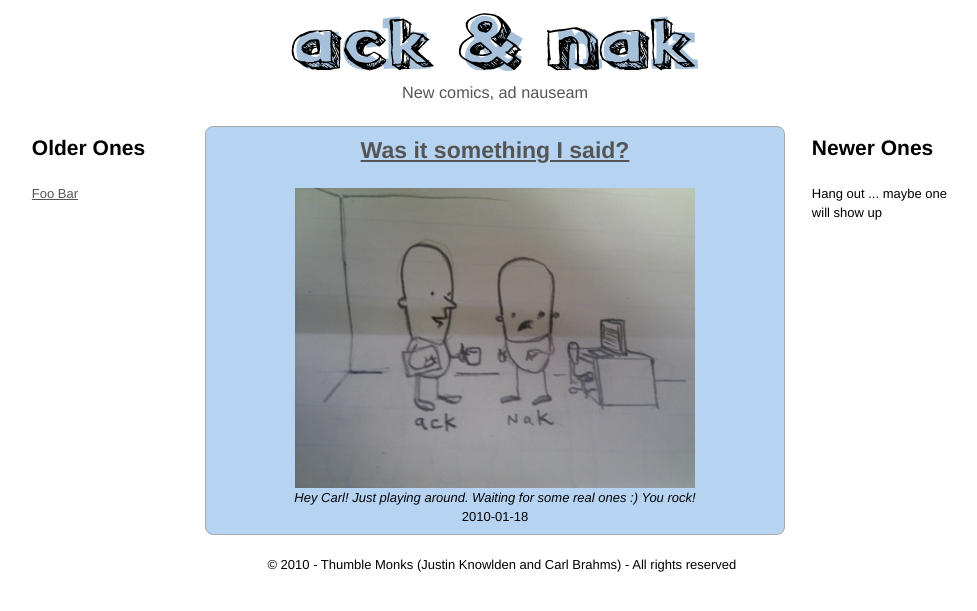
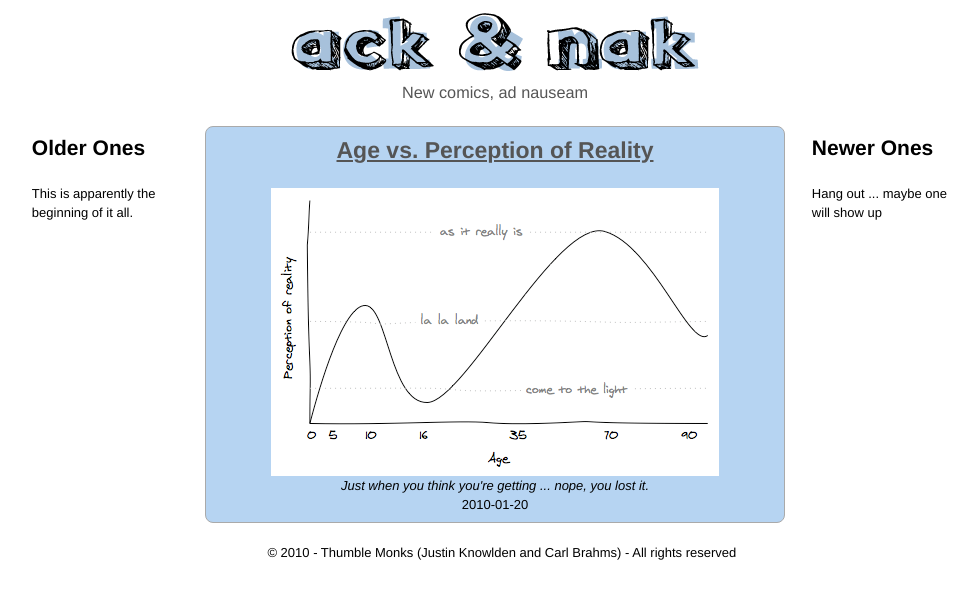
Before and after one commit to thumblemonks/acknak, a Jekyll site: the page built from index.html, in a window 1280 px wide. Shown: the top 611 px of the page, without its empty margins (135-1112 px from the left). Built offline with Jekyll 4.4.1, drawn with Linux system fonts in a browser that asks for light colours; Markdown is read by kramdown in place of the engine named in the settings.

Commit message:
Removed the fake. Added a real one

```diff
--- a/_layouts/default.html
+++ b/_layouts/default.html
@@ -41,7 +41,7 @@
         <div class="grid_10">
           <div id="comic">
             <h2><a href="{{ comic.url }}" title="{{ comic.title }}">{{ comic.title }}</a></h2>
-            <img src="/images/comics/{{ comic.comic }}" width="{{ comic.width }}" height="{{ comic.height }}" alt="{{ comic.alt }}" />
+            <img src="/images/comics/{{ comic.comic }}" width="{{ comic.width }}" height="{{ comic.height }}" alt="{{ comic.alt }}" title="{{ comic.alt }}" />
             <div class="caption">{{ comic.content }}</div>
             <div class="published">{{ comic.date | date: "%Y-%m-%d" }}</div>
           </div>
--- a/comics/_posts/2010-01-18-was-it-something-i-said.html
+++ /dev/null
@@ -1,10 +0,0 @@
----
-layout: default
-title: Was it something I said?
-comic: "acknak-mockup.jpg"
-width: 400
-height: 300
-alt: Sir Nice, meet Sir Cake
----
-
-Hey Carl! Just playing around. Waiting for some real ones :) You rock!
--- /dev/null
+++ b/comics/_posts/2010-01-20-age-vs-perception-of-reality.html
@@ -0,0 +1,10 @@
+---
+layout: default
+title: Age vs. Perception of Reality
+comic: "age-vs-perception-of-reality.png"
+width: 448
+height: 288
+alt: "Pretty sure my son will be unhappy about this, but his perception of reality is already off the charts ;)"
+---
+
+Just when you think you're getting ... nope, you lost it.
```
Also changed, not shown: comics/_posts/2009-01-16-testing-this-thing-out.html (deleted, +0 -10 lines), comics/_posts/2009-12-31-foo-bar.html (deleted, +0 -10 lines), images/comics/age-vs-perception-of-reality.png (added), 6 other files.
